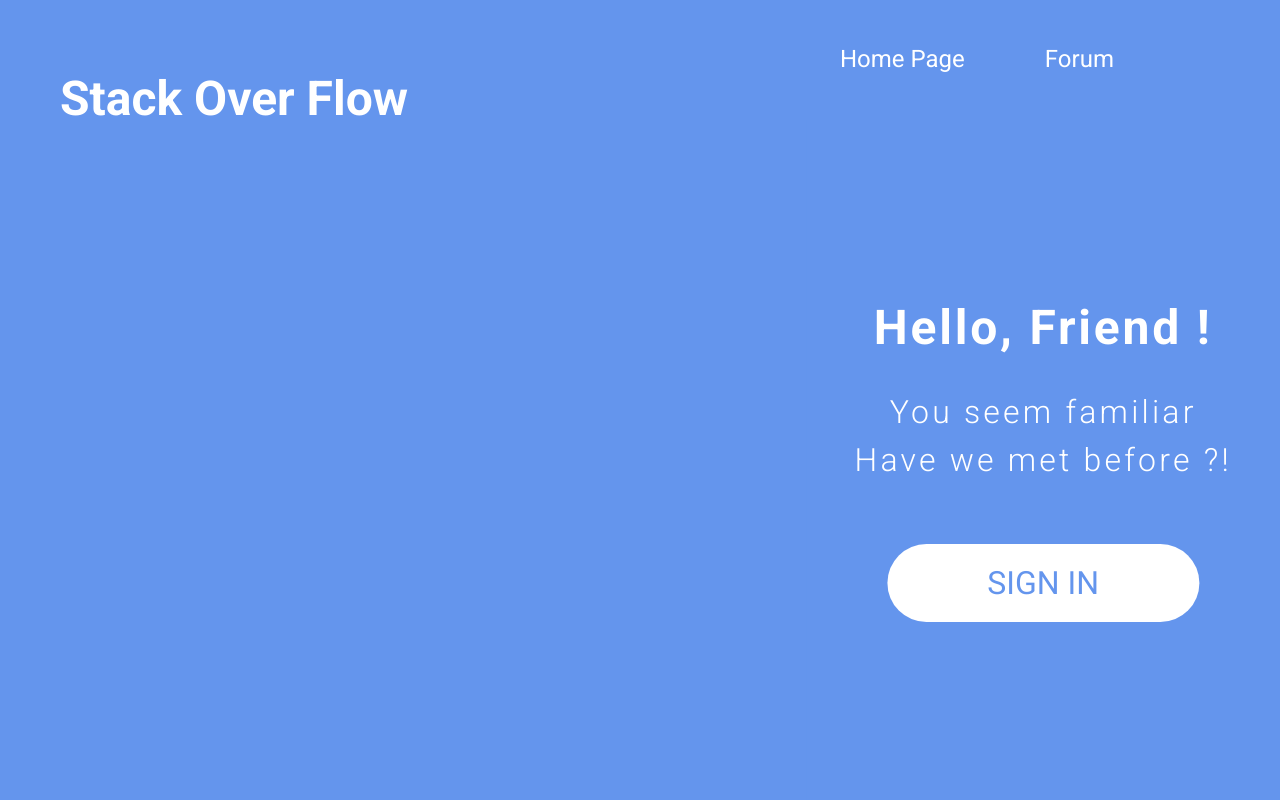
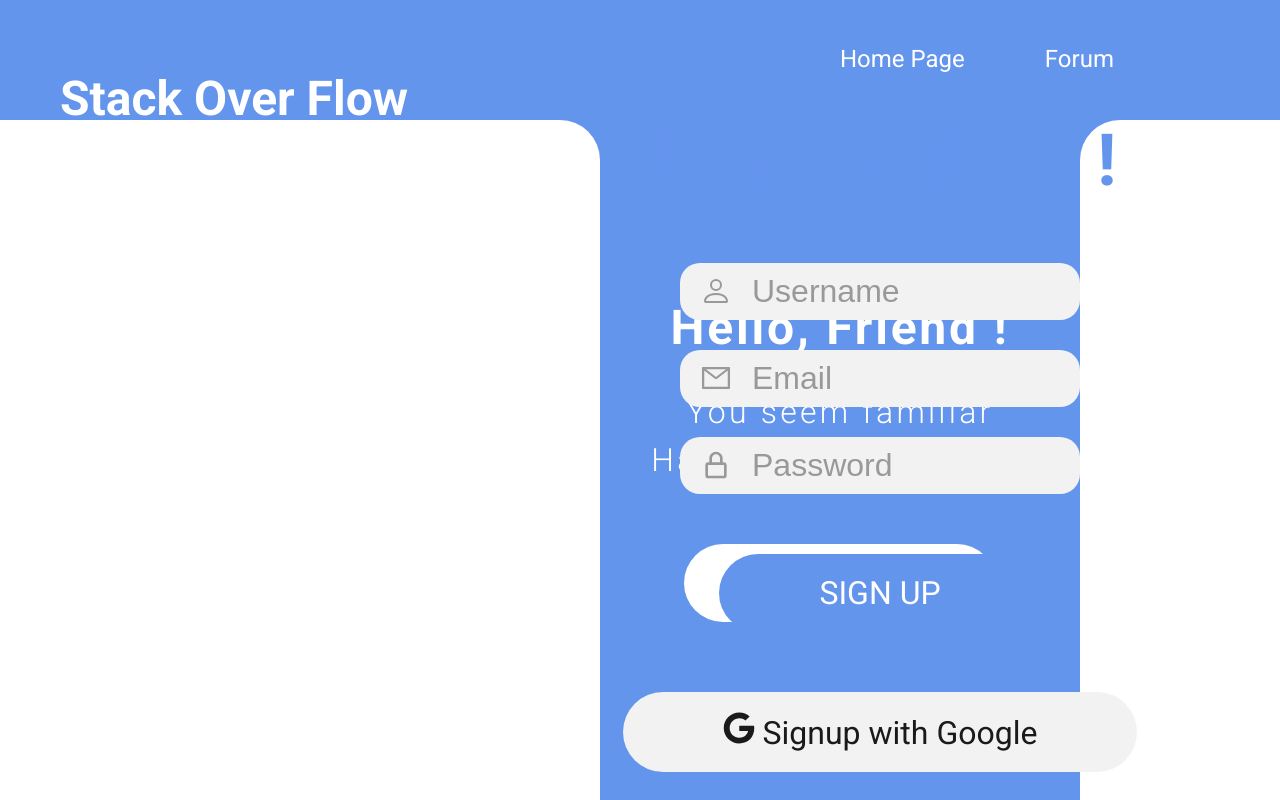
Before and after one commit to ParsaArvanehPA/stack_over_flow, a React (Create React App) app in the folder client/: page /signup in a window 1280 px wide. Built offline with nearby package versions, Linux system fonts and the light colour scheme.

Commit message:
Added corners to side

```diff
--- a/client/src/pages/Signup/Main.js
+++ b/client/src/pages/Signup/Main.js
@@ -6,7 +6,9 @@ import { AiOutlineMail as EmailIcon } from 'react-icons/ai';
 import { BiLockAlt as LockIcon } from 'react-icons/bi';
 import { FaGoogle as GoogleIcon } from 'react-icons/fa';
 
-const Main = () => {
+const Main = (props) => {
+	const { formStatus } = props;
+
 	const addGrayClassToAllButtons = (e) => {
 		for (let button of e.target.parentNode.getElementsByClassName('button'))
 			button.classList.add('button--gray');
@@ -18,7 +20,7 @@ const Main = () => {
 	};
 
 	return (
-		<div className='main'>
+		<div className={'main' + (formStatus ? '' : ' login')}>
 			<div className='main__title'>Join Us Now !</div>
 			<InputBox
 				type='text'
--- a/client/src/pages/Signup/Side.js
+++ b/client/src/pages/Signup/Side.js
@@ -10,6 +10,13 @@ const Side = (props) => {
 
 	return (
 		<div className={'side' + (formStatus ? '' : ' login')}>
+			<div className='background-shape'>
+				<div className='corner left' />
+				<div className='mask left' />
+				<div className='corner right' />
+				<div className='mask right' />
+			</div>
+
 			<div className='side__title'>Hello, Friend !</div>
 			<p className='side__subtitle'>
 				You seem familiar
--- a/client/src/pages/Signup/index.js
+++ b/client/src/pages/Signup/index.js
@@ -7,7 +7,7 @@ import Side from './Side';
 import '../../styles/signup.css';
 
 const Signup = () => {
-	const [ formStatus, setFormStatus ] = useState(true);
+	const [ formStatus, setFormStatus ] = useState(false);
 
 	const changeFormStatus = (toSignup) => {
 		console.log(toSignup);
@@ -21,7 +21,7 @@ const Signup = () => {
 					<StandardNav />
 				</div>
 				<div className={'container' + (formStatus ? '' : ' login')}>
-					<Main />
+					<Main formStatus={formStatus} />
 					<Side
 						formStatus={formStatus}
 						changeFormStatus={changeFormStatus}
--- a/client/src/styles/scss/Signup.scss
+++ b/client/src/styles/scss/Signup.scss
@@ -1,7 +1,7 @@
 @import "./config";
 
 #signup {
-	background: $color_blue_cornflower;
+	background: $color_white;
 
 	.button {
 		width: fit-content;
@@ -26,7 +26,11 @@
 		width: 100vw;
 		height: 100vh;
 
+		overflow: hidden;
+
 		.header {
+			background: $color_blue_cornflower;
+
 			&__navigation {
 				grid-template-columns: 62.5% 37.5%;
 				grid-template-areas: "logo links";
@@ -54,33 +58,33 @@
 
 		.container {
 			position: relative;
-			// display: flex;
 
-			transition: all 1000ms ease-in-out;
-
-			// &.login {
-			// 	flex-direction: row-reverse;
-			// }
+			.main,
+			.side {
+				transition: all 3000ms ease-in-out;
+			}
 
 			.main {
-				opacity: 0;
-				background: $color_white;
+				position: absolute;
+				right: 100%;
 
-				position: absolute;
+				transform: translate3d(100%, 0, 0);
+				z-index: 4;
+				* {
+					z-index: 4;
+				}
 
 				display: inline-flex;
 				flex-direction: column;
 				justify-content: center;
 				align-items: center;
 
-				width: 62%;
+				width: 62.5%;
 				height: 100%;
 
 				border-radius: 0 6rem 0 0;
 
 				text-align: center;
-
-				transition: all 1000ms ease-in-out;
 
 				&__title {
 					color: $color_blue_cornflower;
@@ -175,29 +179,76 @@
 				}
 
 				&.login {
-					transform: translate3d(-60rem, 0, 0);
+					right: 0;
+					transform: translate3d(0, 0, 0);
+
+					border-radius: 6rem 0 0 0;
 				}
 			}
 
 			.side {
-				background-color: $color_blue_cornflower;
-
 				position: absolute;
 				left: 100%;
 
 				transform: translate3d(-100%, 0, 0);
+				// z-index: 4;
+				* {
+					z-index: 5;
+				}
 
 				display: inline-flex;
 				flex-direction: column;
 				justify-content: center;
 				align-items: center;
 
-				width: 37%;
+				width: 37.5%;
 				height: 100%;
 
 				text-align: center;
 
-				transition: all 1000ms ease-in-out;
+				.background-shape {
+					background-color: $color_blue_cornflower;
+
+					position: absolute;
+					width: 100%;
+					height: 100%;
+
+					* {
+						position: absolute;
+
+						width: 8rem;
+						height: 100%;
+					}
+
+					.corner {
+						background-color: $color_blue_cornflower;
+
+						z-index: 2;
+					}
+
+					.left {
+						transform: translate3d(-100%, 0, 0);
+					}
+
+					.right {
+						right: 0;
+						transform: translate3d(100%, 0, 0);
+					}
+
+					.mask {
+						background-color: $color_white;
+
+						z-index: 3;
+
+						&.left {
+							border-radius: 0 4rem 0 0;
+						}
+
+						&.right {
+							border-radius: 4rem 0 0 0;
+						}
+					}
+				}
 
 				&__title {
 					color: $color_white;
@@ -226,7 +277,7 @@
 				}
 
 				&.login {
-					left: 0;
+					left: 60rem;
 					transform: translate3d(0, 0, 0);
 				}
 			}
--- a/client/src/styles/scss/signup.scss
+++ b/client/src/styles/scss/signup.scss
@@ -1,7 +1,7 @@
 @import "./config";
 
 #signup {
-	background: $color_blue_cornflower;
+	background: $color_white;
 
 	.button {
 		width: fit-content;
@@ -26,7 +26,11 @@
 		width: 100vw;
 		height: 100vh;
 
+		overflow: hidden;
+
 		.header {
+			background: $color_blue_cornflower;
+
 			&__navigation {
 				grid-template-columns: 62.5% 37.5%;
 				grid-template-areas: "logo links";
@@ -54,33 +58,33 @@
 
 		.container {
 			position: relative;
-			// display: flex;
 
-			transition: all 1000ms ease-in-out;
-
-			// &.login {
-			// 	flex-direction: row-reverse;
-			// }
+			.main,
+			.side {
+				transition: all 3000ms ease-in-out;
+			}
 
 			.main {
-				opacity: 0;
-				background: $color_white;
+				position: absolute;
+				right: 100%;
 
-				position: absolute;
+				transform: translate3d(100%, 0, 0);
+				z-index: 4;
+				* {
+					z-index: 4;
+				}
 
 				display: inline-flex;
 				flex-direction: column;
 				justify-content: center;
 				align-items: center;
 
-				width: 62%;
+				width: 62.5%;
 				height: 100%;
 
 				border-radius: 0 6rem 0 0;
 
 				text-align: center;
-
-				transition: all 1000ms ease-in-out;
 
 				&__title {
 					color: $color_blue_cornflower;
@@ -175,29 +179,76 @@
 				}
 
 				&.login {
-					transform: translate3d(-60rem, 0, 0);
+					right: 0;
+					transform: translate3d(0, 0, 0);
+
+					border-radius: 6rem 0 0 0;
 				}
 			}
 
 			.side {
-				background-color: $color_blue_cornflower;
-
 				position: absolute;
 				left: 100%;
 
 				transform: translate3d(-100%, 0, 0);
+				// z-index: 4;
+				* {
+					z-index: 5;
+				}
 
 				display: inline-flex;
 				flex-direction: column;
 				justify-content: center;
 				align-items: center;
 
-				width: 37%;
+				width: 37.5%;
 				height: 100%;
 
 				text-align: center;
 
-				transition: all 1000ms ease-in-out;
+				.background-shape {
+					background-color: $color_blue_cornflower;
+
+					position: absolute;
+					width: 100%;
+					height: 100%;
+
+					* {
+						position: absolute;
+
+						width: 8rem;
+						height: 100%;
+					}
+
+					.corner {
+						background-color: $color_blue_cornflower;
+
+						z-index: 2;
+					}
+
+					.left {
+						transform: translate3d(-100%, 0, 0);
+					}
+
+					.right {
+						right: 0;
+						transform: translate3d(100%, 0, 0);
+					}
+
+					.mask {
+						background-color: $color_white;
+
+						z-index: 3;
+
+						&.left {
+							border-radius: 0 4rem 0 0;
+						}
+
+						&.right {
+							border-radius: 4rem 0 0 0;
+						}
+					}
+				}
 
 				&__title {
 					color: $color_white;
@@ -226,7 +277,7 @@
 				}
 
 				&.login {
-					left: 0;
+					left: 60rem;
 					transform: translate3d(0, 0, 0);
 				}
 			}
```
Also changed, not shown: client/src/styles/Signup.css, client/src/styles/signup.css.
